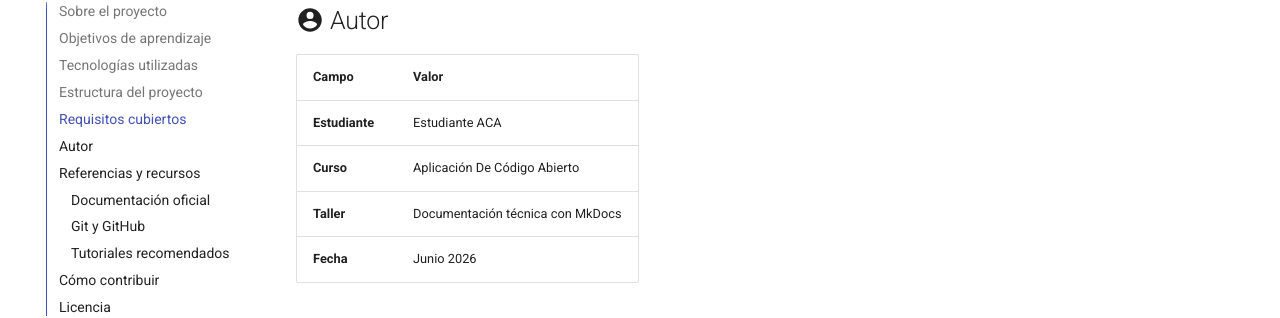
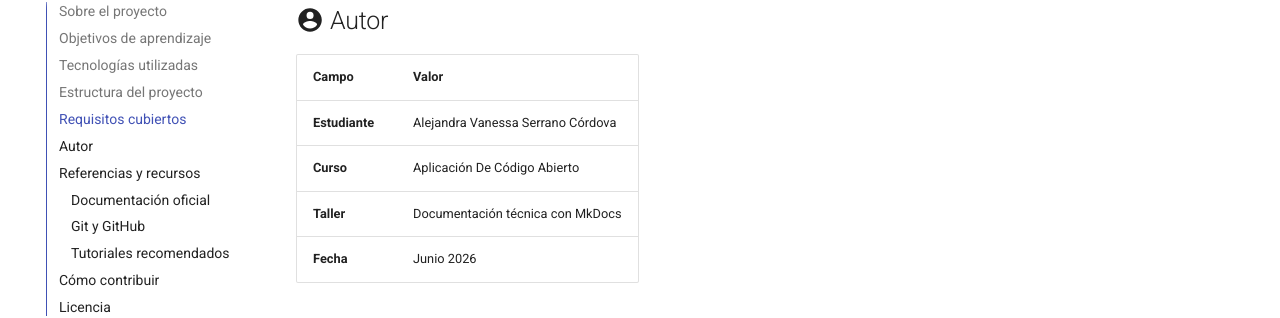
Before and after one commit to Alejandra-437/ACA-Taller-4, an MkDocs documentation site: the page built from docs/about.md, in a window 1280 px wide and 900 px high, scrolled down 1815 px. Shown: the part 145-463 px from the top of the window. Built offline with MkDocs 1.6.1 and Material for MkDocs 9.7.7, drawn with Linux system fonts in a browser that asks for light colours.

```diff
--- a/docs/about.md
+++ b/docs/about.md
@@ -71,7 +71,7 @@ Este manual cumple con todos los requisitos del taller:
 
 | Campo | Valor |
 |-------|-------|
-| **Estudiante** | Estudiante ACA |
+| **Estudiante** | Alejandra Vanessa Serrano Córdova |
 | **Curso** | Aplicación De Código Abierto |
 | **Taller** | Documentación técnica con MkDocs |
 | **Fecha** | Junio 2026 |
```
Also changed, not shown: docs/index.md (+1 -1 lines).
